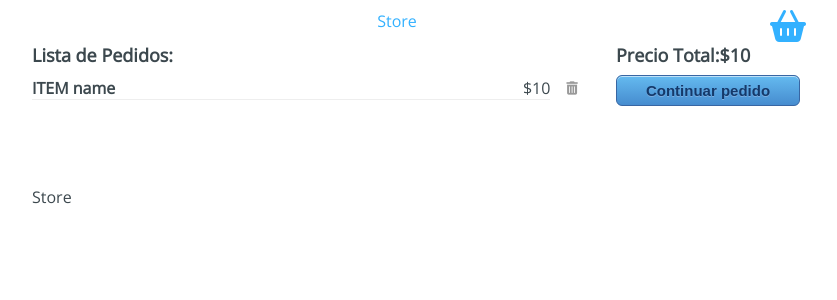
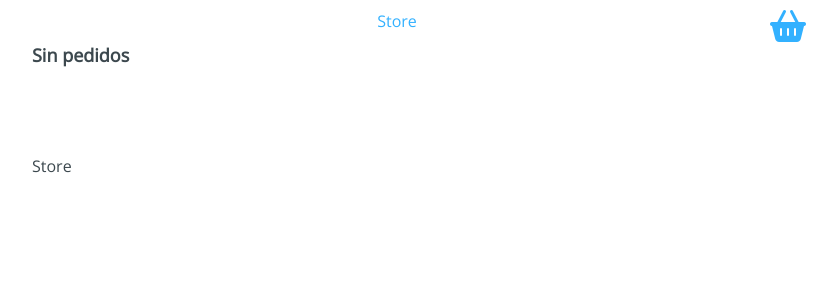
Before and after one commit to enzoulloa/practicando-react-store, a React (Vite) app: page /checkout in a window 1280 px wide. Shown: the top 300 px of the page, without its empty margins (224-1061 px from the left). Built offline with nearby package versions, Linux system fonts and the light colour scheme.

Commit message:
feat: :sparkles: update checkout

```diff
--- a/src/containers/Checkout.jsx
+++ b/src/containers/Checkout.jsx
@@ -1,25 +1,46 @@
+import { useContext } from 'react'
 import { Link } from 'react-router-dom'
+import AppContext from '../context/AppContext'
 import '../styles/components/Checkout.css'
 
 const Checkout = () => {
+  const { state, removeFromCart } = useContext(AppContext)
+  const { cart } = state
+
+  const handleRemove = product => () => {
+    removeFromCart(product)
+  }
+
+  const handleSumTotal = () => {
+    const reducer = (acc, currentValue) => acc + currentValue.price
+    const sum = cart.reduce(reducer, 0)
+    return sum
+  }
+
   return (
     <div className='Checkout'>
       <div className='Checkout-content'>
-        <h3>Lista de Pedidos:</h3>
-        <div className='Checkout-item'>
+        {cart.length > 0 ? <h3>Lista de pedidos</h3> : <h3>Sin pedidos</h3>}
+        {
+          cart.map((item) => (
+            <div key={item.id} className='Checkout-item'>
               <div className='Checkout-element'>
-            <h4>ITEM name</h4>
-            <span>$10</span>
+                <h4>{item.title}</h4>
+                <span>$ {item.price}</span>
               </div>
-          <button type='button'><i className='fas fa-trash-alt' /></button>
+              <button type='button' onClick={handleRemove(item)}><i className='fas fa-trash-alt' /></button>
             </div>
+          ))
+        }
       </div>
+      {cart.length > 0 && (
         <div className='Checkout-sidebar'>
-        <h3>Precio Total:$10</h3>
+          <h3>{`Precio Total:$ ${handleSumTotal()}`}</h3>
           <Link to='/checkout/information'>
             <button type='button'>Continuar pedido</button>
           </Link>
         </div>
+      )}
     </div>
   )
 }
```
Lines whose indentation alone changed are shown as unchanged.
